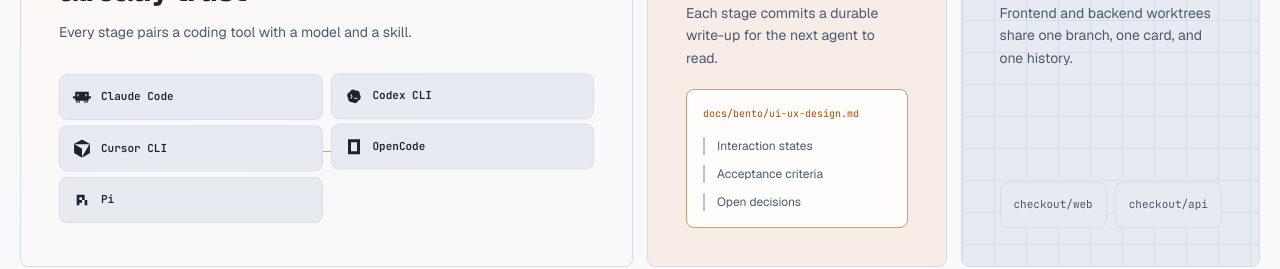
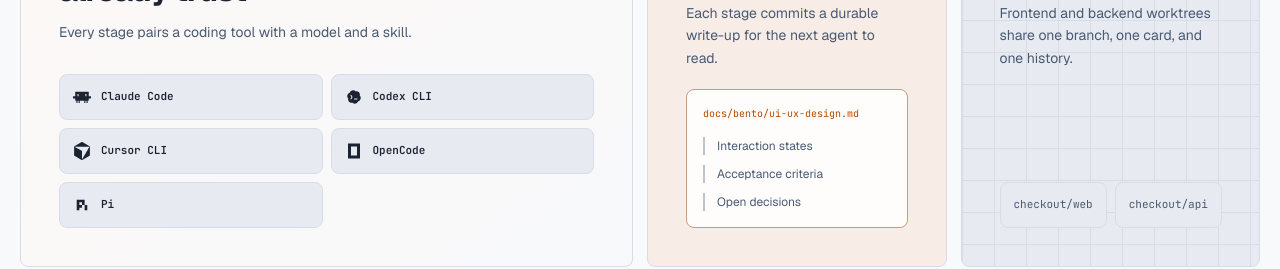
Before and after one commit to danielpang/bento-www, a Next.js app: page / in a window 1280 px wide. Shown: the part 5374-5643 px from the top of the page. Built offline with nearby package versions, Linux system fonts and the light colour scheme; no server answers.

Commit message:
refactor: keep compact agent handoff static
Co-authored-by: Daniel Pang <danielpang@users.noreply.github.com>

```diff
--- a/app/globals.css
+++ b/app/globals.css
@@ -1263,68 +1263,9 @@ main {
 }
 
 .tool-list code {
-  position: relative;
-  z-index: 1;
   gap: 10px;
   color: var(--text);
   font-weight: 560;
-  animation: agent-relay-drift 5.8s ease-in-out infinite;
-  animation-delay: calc(var(--agent-index) * -0.72s);
-}
-
-.agent-relay-line {
-  position: absolute;
-  top: 50%;
-  right: 12%;
-  left: 12%;
-  height: 1px;
-  background: linear-gradient(
-    90deg,
-    transparent,
-    color-mix(in srgb, var(--brand) 44%, var(--line)),
-    transparent
-  );
-}
-
-.agent-relay-line::after {
-  position: absolute;
-  top: -3px;
-  left: 0;
-  width: 7px;
-  height: 7px;
-  border-radius: 50%;
-  background: var(--brand);
-  box-shadow: 0 0 0 5px color-mix(in srgb, var(--brand) 13%, transparent);
-  content: "";
-  animation: agent-relay-pulse 5.8s cubic-bezier(0.4, 0, 0.2, 1) infinite;
-}
-
-@keyframes agent-relay-drift {
-  0%,
-  100% {
-    transform: translateY(0);
-  }
-
-  50% {
-    transform: translateY(-5px);
-  }
-}
-
-@keyframes agent-relay-pulse {
-  0% {
-    left: 0;
-    opacity: 0;
-  }
-
-  12%,
-  88% {
-    opacity: 1;
-  }
-
-  100% {
-    left: calc(100% - 7px);
-    opacity: 0;
-  }
 }
 
 .agent-logo {
@@ -1922,11 +1863,6 @@ main {
     grid-column: 1;
     grid-row: auto;
     min-height: 330px;
-  }
-
-  .tool-list code,
-  .agent-relay-line::after {
-    animation: none;
   }
 
   .final-cta-inner {
--- a/components/handoff-section.tsx
+++ b/components/handoff-section.tsx
@@ -3,7 +3,6 @@ import {
   GitBranch,
   TerminalWindow,
 } from "@phosphor-icons/react/dist/ssr";
-import type { CSSProperties } from "react";
 import { AgentLogo, type AgentName } from "./agent-logo";
 import { Reveal } from "./reveal";
 
@@ -35,12 +34,8 @@ export function HandoffSection() {
             <h3>Use the agents you already trust</h3>
             <p>Every stage pairs a coding tool with a model and a skill.</p>
             <div aria-label="Supported coding agents" className="tool-list">
-              <span aria-hidden="true" className="agent-relay-line" />
-              {agentTools.map((tool, index) => (
-                <code
-                  key={tool}
-                  style={{ "--agent-index": index } as CSSProperties}
-                >
+              {agentTools.map((tool) => (
+                <code key={tool}>
                   <AgentLogo agent={tool} className="agent-logo" />
                   <span>{tool}</span>
                 </code>
```
Also changed, not shown: 1 other file (tests, documents, lock files or other folders).
